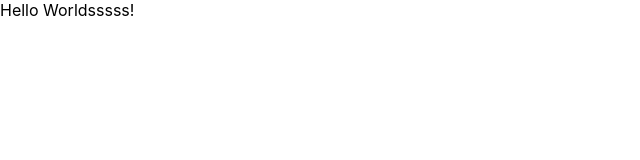
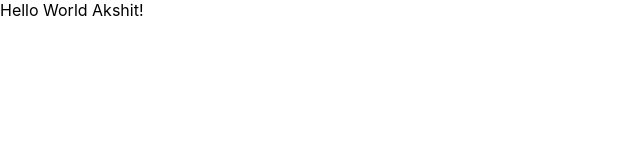
Before and after one commit to aksh1150/react-ecom, a React (Create React App) app in the folder crwn-clothing/: page / in a window 1280 px wide. Shown: the top 160 px of the page, without its empty margins (0-640 px from the left). Built offline with nearby package versions, Linux system fonts and the light colour scheme.

Commit message:
New files updated

```diff
--- a/crwn-clothing/src/App.js
+++ b/crwn-clothing/src/App.js
@@ -2,7 +2,7 @@ import React from "react";
 import "./App.css";
 
 function App() {
-  return <div>Hello Worldsssss!</div>;
+  return <div>Hello World Akshit!</div>;
 }
 
 export default App;
--- a/crwn-clothing/src/homepage.component.jsx
+++ b/crwn-clothing/src/homepage.component.jsx
@@ -0,0 +1 @@
+import React, { Component } from "react";
```
